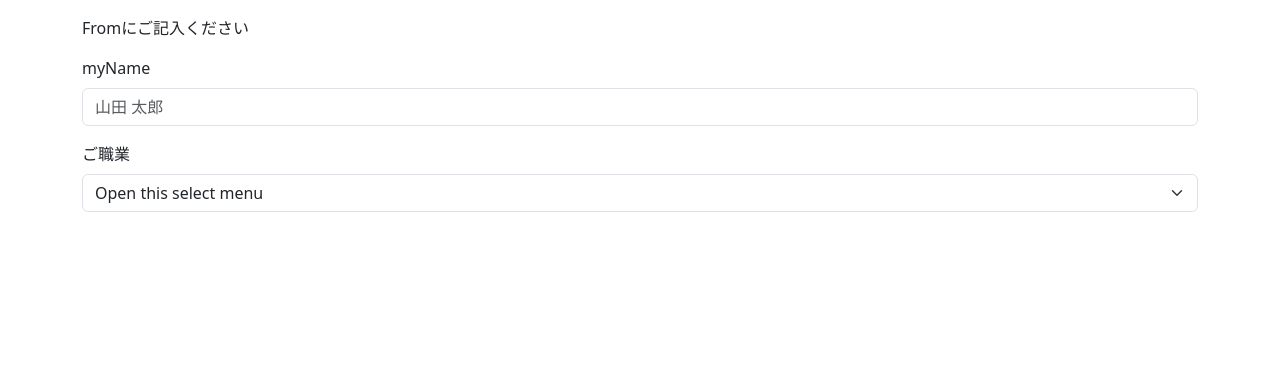
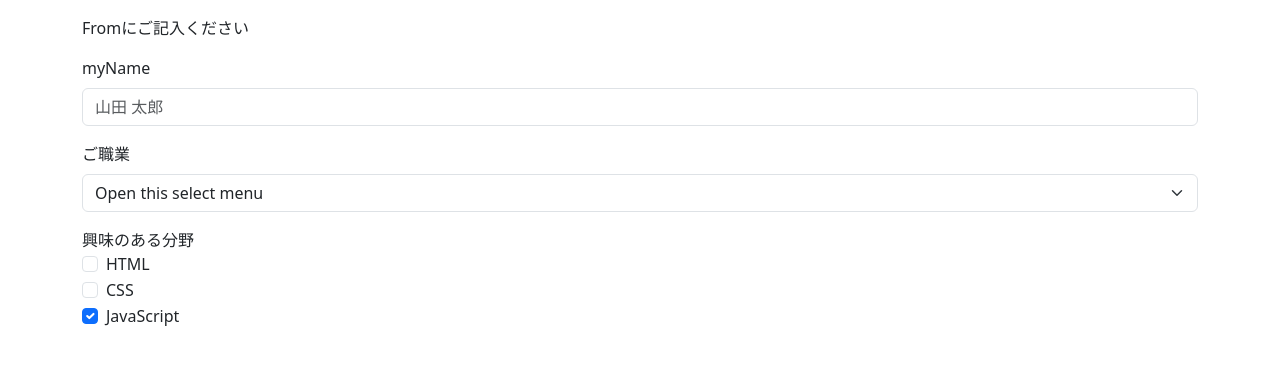
Before and after one commit to ShotaNakahata/Various-types-of-practice, a website: page Udemy_CSS/Bootstrap/index.html in a window 1280 px wide. Shown: the part 121-486 px from the top of the page. Drawn offline with nearby package versions, Linux system fonts and the light colour scheme.

Commit message:
Udemy_css bootstrap pt5

```diff
--- a/Udemy_CSS/Bootstrap/index.html
+++ b/Udemy_CSS/Bootstrap/index.html
@@ -38,6 +38,29 @@
                     <option value="3">その他</option>
                 </select>
             </div>
+
+            <div class="mb-3">
+                <label for="">興味のある分野</label>
+
+                <div class="form-check">
+                    <input class="form-check-input" type="checkbox" name="q1[]" value="HTML" id="HTML" >
+                    <label class="form-check-label" for="HTML">
+                        HTML
+                    </label>
+                </div>
+                <div class="form-check">
+                    <input class="form-check-input" type="checkbox" name="q1[]" value="CSS" id="CSS" >
+                    <label class="form-check-label" for="CSS">
+                        CSS
+                    </label>
+                </div>
+                <div class="form-check">
+                    <input class="form-check-input" type="checkbox" name="q1[]" value="JavaScript" id="JavaScript" checked>
+                    <label class="form-check-label" for="JavaScript">
+                        JavaScript
+                    </label>
+                </div>
+            </div>
         </form>
     </div>
 </body>
```
